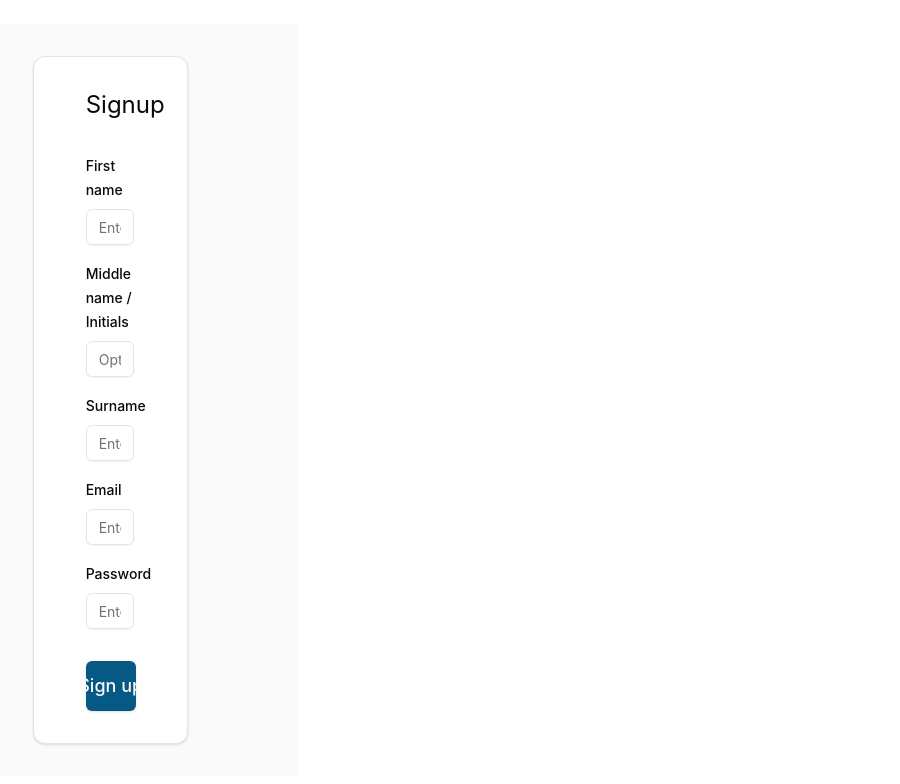
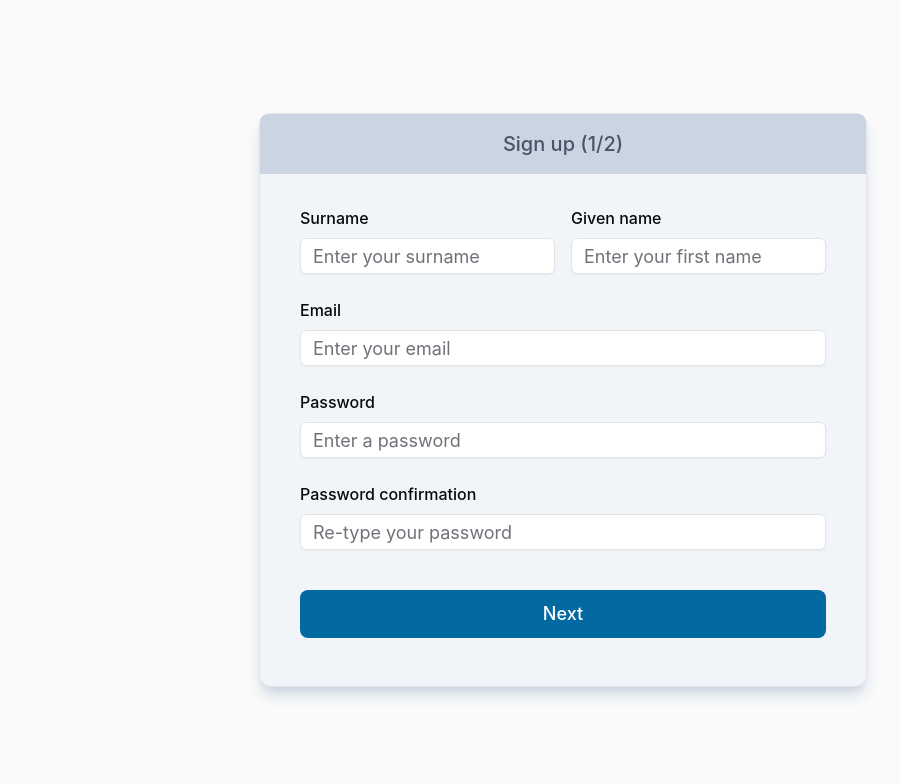
Before and after one commit to josfam/classattend, a React (Vite) app in the folder frontend/: page / in a window 1280 px wide. Shown: the top 784 px of the page, without its empty margins (77-977 px from the left). Built offline with nearby package versions, Linux system fonts and the light colour scheme.

Commit message:
Add lecturer sign up form

```diff
--- /dev/null
+++ b/frontend/src/components/UserFormsOptions.tsx
@@ -0,0 +1,205 @@
+import {
+	FormField,
+	FormLabel,
+	FormControl,
+	FormItem,
+	FormMessage,
+} from "@/components/ui/form"
+import {
+  Select,
+  SelectTrigger,
+  SelectValue,
+  SelectContent,
+  SelectItem,
+} from "@/components/ui/select";
+import { Input } from "@/components/ui/input";
+import { UseFormReturn } from "react-hook-form";
+
+// form schema shared among multiple interfaces
+type FormSchema = {
+  firstname: string;
+  lastname: string;
+  email: string;
+  role: "Student" | "Lecturer";
+  password: string;
+  passwordConfirmation: string;
+  faculty: "Science and Technology" | "Law" | "Business and Management" | "Post Graduate Studies and Research" | "Socio-Economic Sciences";
+  title: "Mr." | "Mrs." | "Ms." | "Madam" | "Professor" |"Doctor";
+  staffId: string;
+}
+
+interface UserOptionsProps {
+  form: UseFormReturn<FormSchema, any, undefined>;
+  nextStep: () => void;
+}
+
+interface LecturerOptionsProps {
+  form: UseFormReturn<FormSchema, any, undefined>;
+}
+
+const UserOptions = ({ form, nextStep }: UserOptionsProps) => {
+  return (
+    <>
+    <div className="flex gap-4">
+      {/* surname */}
+      <FormField
+        control={form.control}
+        name="lastname"
+        render={({ field }) => (
+          <FormItem className="form-item">
+            <FormLabel className="text-base">Surname</FormLabel>
+            <FormControl>
+              <Input placeholder="Enter your surname" {...field}
+              className="text-lg bg-white"/>
+            </FormControl>
+            <FormMessage />
+          </FormItem>
+          )}
+      />
+
+      {/* firstname */}
+      <FormField
+        control={form.control}
+        name="firstname"
+        render={({ field }) => (
+          <FormItem className="form-item">
+            <FormLabel className="text-base">Given name</FormLabel>
+            <FormControl>
+              <Input placeholder="Enter your first name" {...field}
+              className="text-lg bg-white"/>
+            </FormControl>
+            <FormMessage />
+          </FormItem>
+          )}
+      />
+    </div>
+
+    {/* email */}
+    <FormField
+    control={form.control}
+    name="email"
+    render={({ field }) => (
+      <FormItem className="form-item">
+        <FormLabel className="text-base">Email</FormLabel>
+        <FormControl>
+          <Input type="email" placeholder="Enter your email" {...field}
+          className="text-lg bg-white"/>
+        </FormControl>
+        <FormMessage />
+      </FormItem>
+      )}
+    />
+
+    {/* password */}
+    <FormField
+      control={form.control}
+      name="password"
+      render={({ field }) => (
+        <FormItem className="form-item">
+          <FormLabel className="text-base">Password</FormLabel>
+          <FormControl>
+            <Input type="password" placeholder="Enter a password" {...field}
+            className="text-lg bg-white"/>
+          </FormControl>
+          <FormMessage />
+        </FormItem>
+        )}
+    />
+
+    {/* password confirmation */}
+    <FormField
+      control={form.control}
+      name="passwordConfirmation"
+      render={({ field }) => (
+        <FormItem className="form-item">
+          <FormLabel className="text-base">Password confirmation</FormLabel>
+          <FormControl>
+            <Input type="password" placeholder="Re-type your password" {...field}
+            className="text-lg bg-white"/>
+          </FormControl>
+          <FormMessage />
+        </FormItem>
+        )}
+    />
+    <button
+      type="button"
+      onClick={nextStep}
+      className="btn-pri mt-4">
+        Next
+    </button>
+    </>
+  )
+}
+
+const StudentOptions = () => {
+
+}
+
+const LecturerOptions = ({ form }: LecturerOptionsProps) => {
+return(
+  <>
+    <div className="flex flex-grow w-full gap-4">
+      <FormField
+        control={form.control}
+        name="title"
+        render={({ field }) => (
+          <FormItem className="form-item flex-1">
+            <FormLabel className="text-base">Title</FormLabel>
+            <Select onValueChange={field.onChange} defaultValue={field.value}>
+              <SelectTrigger className="text-lg font-normal bg-white">
+                <SelectValue placeholder="Select your title" className="text-lg"/>
+              </SelectTrigger>
+              <SelectContent className="bg-white">
+                <SelectItem value="Mr." className="text-lg">Mr.</SelectItem>
+                <SelectItem value="Mrs." className="text-lg">Mrs.</SelectItem>
+                <SelectItem value="Ms." className="text-lg">Ms.</SelectItem>
+                <SelectItem value="Madam" className="text-lg">Madam</SelectItem>
+                <SelectItem value="Professor" className="text-lg">Professor</SelectItem>
+                <SelectItem value="Doctor" className="text-lg">Doctor</SelectItem>
+              </SelectContent>
+            </Select>
+            <FormMessage />
+          </FormItem>
+        )}
+      />
+      <FormField
+        control={form.control}
+        name="staffId"
+        render={({ field }) => (
+          <FormItem className="form-item flex-3">
+            <FormLabel className="text-base">Staff Id</FormLabel>
+            <Input {...field} placeholder="Enter your staff id" className="text-lg bg-white"/>
+            <FormMessage />
+          </FormItem>
+        )}
+      />
+      </div>
+
+      <FormField
+        control={form.control}
+        name="faculty"
+        render={({ field }) => (
+          <FormItem className="form-item flex-3">
+            <FormLabel className="text-base">Faculty</FormLabel>
+            <Select onValueChange={field.onChange} defaultValue={field.value}>
+              <SelectTrigger className="text-lg font-normal bg-white">
+                <SelectValue placeholder="Select your faculty" className="text-lg"/>
+              </SelectTrigger>
+              <SelectContent className="bg-white">
+                <SelectItem value="Science and Technology" className="text-lg">Science and Technology</SelectItem>
+                <SelectItem value="Law" className="text-lg">Law</SelectItem>
+                <SelectItem value="Business and Management" className="text-lg">Business and Management</SelectItem>
+                <SelectItem value="Post Graduate Studies and Research" className="text-lg">Post Graduate Studies and Research</SelectItem>
+                <SelectItem value="Socio-Economic Sciences" className="text-lg">Socio-Economic Sciences</SelectItem>
+              </SelectContent>
+            </Select>
+            <FormMessage />
+          </FormItem>
+        )}
+      />
+
+  </>
+  )
+}
+
+export { UserOptions, StudentOptions, LecturerOptions }
--- a/frontend/src/main.tsx
+++ b/frontend/src/main.tsx
@@ -1,7 +1,9 @@
 import { StrictMode } from 'react'
 import { createRoot } from 'react-dom/client'
 import App from './App.tsx'
+import './base.css'
 import './index.css'
+import './App.css'
 
 createRoot(document.getElementById('root')!).render(
   <StrictMode>
--- a/frontend/src/pages/SignUpForm.tsx
+++ b/frontend/src/pages/SignUpForm.tsx
@@ -1,128 +1,149 @@
-import React from "react";
+import React, { useState, useEffect }from "react";
 import { z } from "zod";
 import { zodResolver } from "@hookform/resolvers/zod"
 import { useForm } from "react-hook-form";
 
 // shadcn components
-import { Button } from "@/components/ui/button";
 import {
 	Form,
 	FormField,
 	FormLabel,
-	FormControl,
 	FormItem,
 	FormMessage,
 } from "@/components/ui/form"
-import { Card } from "@/components/ui/card";
+import {
+  Select,
+  SelectTrigger,
+  SelectValue,
+  SelectContent,
+  SelectItem,
+} from "@/components/ui/select";
 
-import { Input } from "@/components/ui/input";
+import { UserOptions, LecturerOptions } from "@/components/UserFormsOptions";
+import { Card, CardHeader } from "@/components/ui/card";
 
 const signupFormSchema = z.object({
-	firstname: z.string().min(2,
-		{message: "Must be longer than 2 characters"}).max(50,
-			{message: "Must be less than 50 characters"}),
-	middlename: z.string().max(50,
-		{message: "Must be less than 50 characters"}).optional(),
-	lastname: z.string(),
-	email: z.string().email('This is not a valid email'),
+	firstname: z.string()
+    .min(2, {message: "Must be longer than 2 characters"})
+    .max(50, {message: "Must be less than 50 characters"}),
+	lastname: z.string()
+    .min(2, {message: "Must be longer than 2 characters"})
+    .max(50, "Must be less than 50 characters"),
+	email: z.string()
+    .email("This is not a valid email"),
+  role: z.enum(
+    ["Student", "Lecturer"],
+    {message: "Choose either Student or Lecturer"}
+  ),
 	password: z.string(),
+  passwordConfirmation: z.string(),
+  faculty: z.enum(
+    ["Science and Technology", "Law", "Business and Management", "Post Graduate Studies and Research", "Socio-Economic Sciences"],
+    {message: "Choose at least one faculty"}
+  ),
+  title: z.enum(
+    ["Mr.", "Mrs.", "Ms.", "Madam", "Professor", "Doctor"],
+    {message: "Choose at least one title"}
+  ),
+  staffId: z.string()
+    .min(1,
+      {message: "Provide your staffId"}),
 })
 
 const SignupForm:React.FC = () => {
+  const [formStep, setFormStep] = useState<number>(1); // current step in the form
+  const nextStep = () => setFormStep((current) => current + 1);
+  const prevStep = () => setFormStep((current) => current - 1);
+
 	// form definition
 	const form = useForm<z.infer<typeof signupFormSchema>>({
 		resolver: zodResolver(signupFormSchema),
 		defaultValues: {
-			firstname: '',
-			middlename: '',
-			lastname: '',
-			email: '',
-			password: ''
-		}
+			firstname: "",
+			lastname: "",
+			email: "",
+			password: "",
+      passwordConfirmation: "",
+      role: "",
+      faculty: "",
+      title: "",
+      staffId: "",
+		},
+    mode: "onChange",
 	})
+
+  const userRole = form.watch("role"); // watch for changes in the role form element
+
   // submit handler
 	const onSubmit = (values: z.infer<typeof signupFormSchema>) => {
 		console.log(values);
 	}
 
+  // update the role on change
+  useEffect(() => {
+    console.log(`Role: ${userRole} selected`);
+  }, [userRole])
+
 	return (
-		<Card className="w-1/2 h-fit p-4 flex items-center justify-center">
+		<Card className="w-1/2 pb-8 h-fit flex flex-col items-center justify-center
+      bg-slate-100 border shadow-lg shadow-slate-300">
+      <CardHeader className="bg-slate-300 w-full rounded-t-lg text-xl font-medium p-4 mb-4 text-slate-600">
+        {`Sign up (${formStep}/2)`}
+      </CardHeader>
       <Form {...form}>
-			<form onSubmit={form.handleSubmit(onSubmit)} className="w-2/3 h-full p-4 flex flex-col gap-4">
-			<h1 className="text-2xl mb-4 mt-0">Signup</h1>
+        <form onSubmit={form.handleSubmit(onSubmit)} className="w-full h-full py-4 px-10 flex flex-col gap-6">
+          {/* conditionally render elements depending on the step of the form that the user is on */}
+          {formStep === 1 && (
+            <UserOptions form={form} nextStep={nextStep}/>
+          )}
+
+          {/* step 2 */}
+          {formStep === 2 && (
+            <>
+            {/* role handled manually to eliminate fields confusion */}
             <FormField
-				// control={form.control}
-				name="firstname"
+              control={form.control}
+              name="role"
               render={({ field }) => (
                 <FormItem className="form-item">
-						<FormLabel>First name</FormLabel>
-						<FormControl>
-							<Input placeholder="Enter your first name" {...field}
-							className="form-input"/>
-						</FormControl>
-						<FormMessage />
-					</FormItem>
-					)}
-			/>
-			<FormField
-				// control={form.control}
-				name="middlename"
-				render={({ field }) => (
-					<FormItem className="form-item">
-						<FormLabel>Middle name / Initials</FormLabel>
-						<FormControl>
-							<Input placeholder="Optional" {...field}
-							className="form-input"/>
-						</FormControl>
-						<FormMessage />
-					</FormItem>
-					)}
-			/>
-			<FormField
-				// control={form.control}
-				name="lastname"
-				render={({ field }) => (
-					<FormItem className="form-item">
-						<FormLabel>Surname</FormLabel>
-						<FormControl>
-							<Input placeholder="Enter your lastname" {...field}
-							className="form-input"/>
-						</FormControl>
+                  <FormLabel className="text-base">Role</FormLabel>
+                    <Select onValueChange={field.onChange} defaultValue={field.value}>
+                      <SelectTrigger className="text-lg font-normal bg-white">
+                        <SelectValue placeholder="Select your role" className="text-lg"/>
+                      </SelectTrigger>
+                      <SelectContent className="bg-white">
+                        <SelectItem value="Lecturer" className="text-lg">Lecturer</SelectItem>
+                        <SelectItem value="Student" className="text-lg">Student</SelectItem>
+                      </SelectContent>
+                    </Select>
                   <FormMessage />
                 </FormItem>
               )}
             />
 
-			<FormField
-				// control={form.control}
-				name="email"
-				render={({ field }) => (
-					<FormItem className="form-item">
-						<FormLabel>Email</FormLabel>
-						<FormControl>
-							<Input type="email" placeholder="Enter your email" {...field}
-							className="form-input"/>
-						</FormControl>
-						<FormMessage />
-					</FormItem>
+            {/* get additional information depending on role */}
+            {userRole === 'Lecturer' && (
+              <LecturerOptions form={form}/>
             )}
-			/>
 
-			<FormField
-				// control={form.control}
-				name="password"
-				render={({ field }) => (
-					<FormItem className="form-item">
-						<FormLabel>Password</FormLabel>
-						<FormControl>
-							<Input type="password" placeholder="Enter your password" {...field}
-							className="form-input"/>
-						</FormControl>
-						<FormMessage />
-					</FormItem>
+            {userRole === 'Student' && (
+              <h2>You are a student</h2>
             )}
-			/>
-			<Button type="submit" className="mt-4 p-6 text-lg bg-sky-800">Sign up</Button>
+
+            <div className="flex gap-4">
+              <button
+                onClick={prevStep}
+                className="btn-pri btn-sec flex-1 mt-4">
+                  Back
+              </button>
+              <button
+                type="submit"
+                className="btn-pri flex-1 mt-4">
+                  Register
+              </button>
+            </div>
+            </>
+          )}
         </form>
       </Form>
 		</Card>
```
Lines whose indentation alone changed are shown as unchanged.
